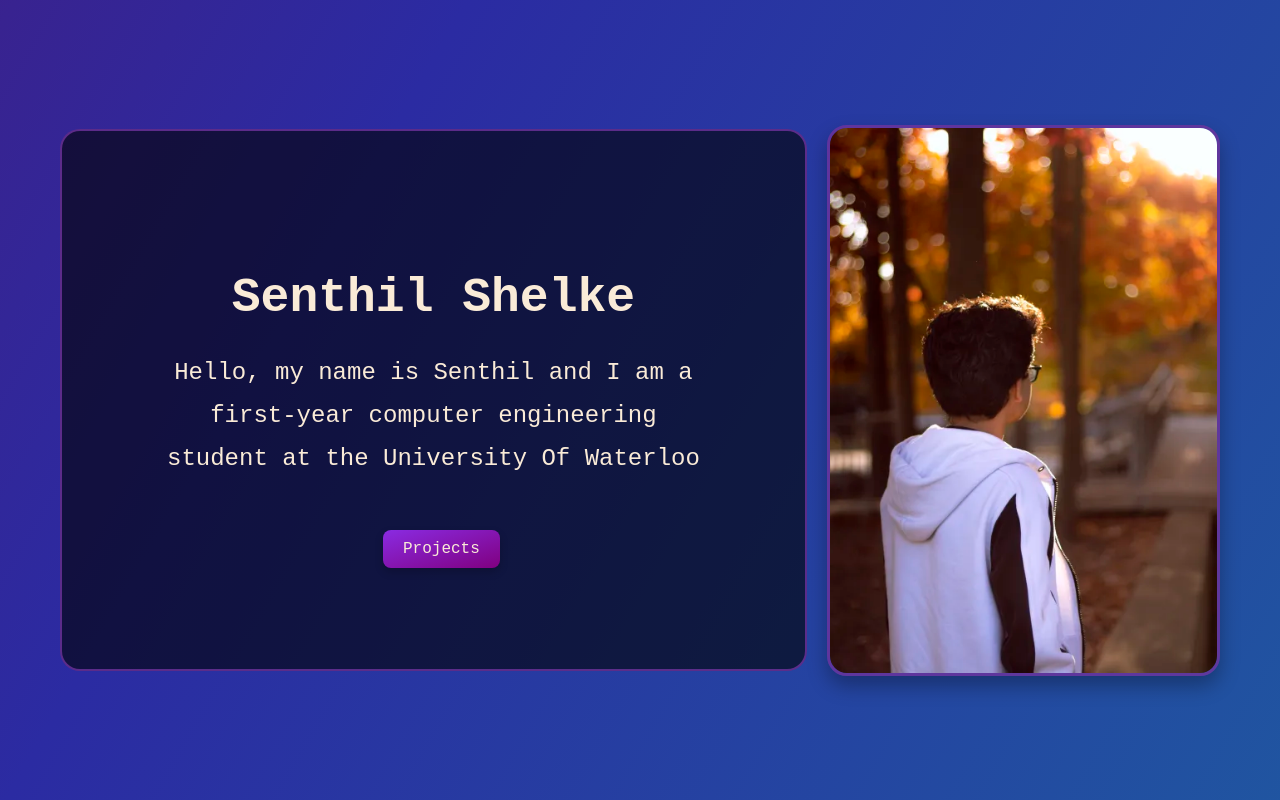
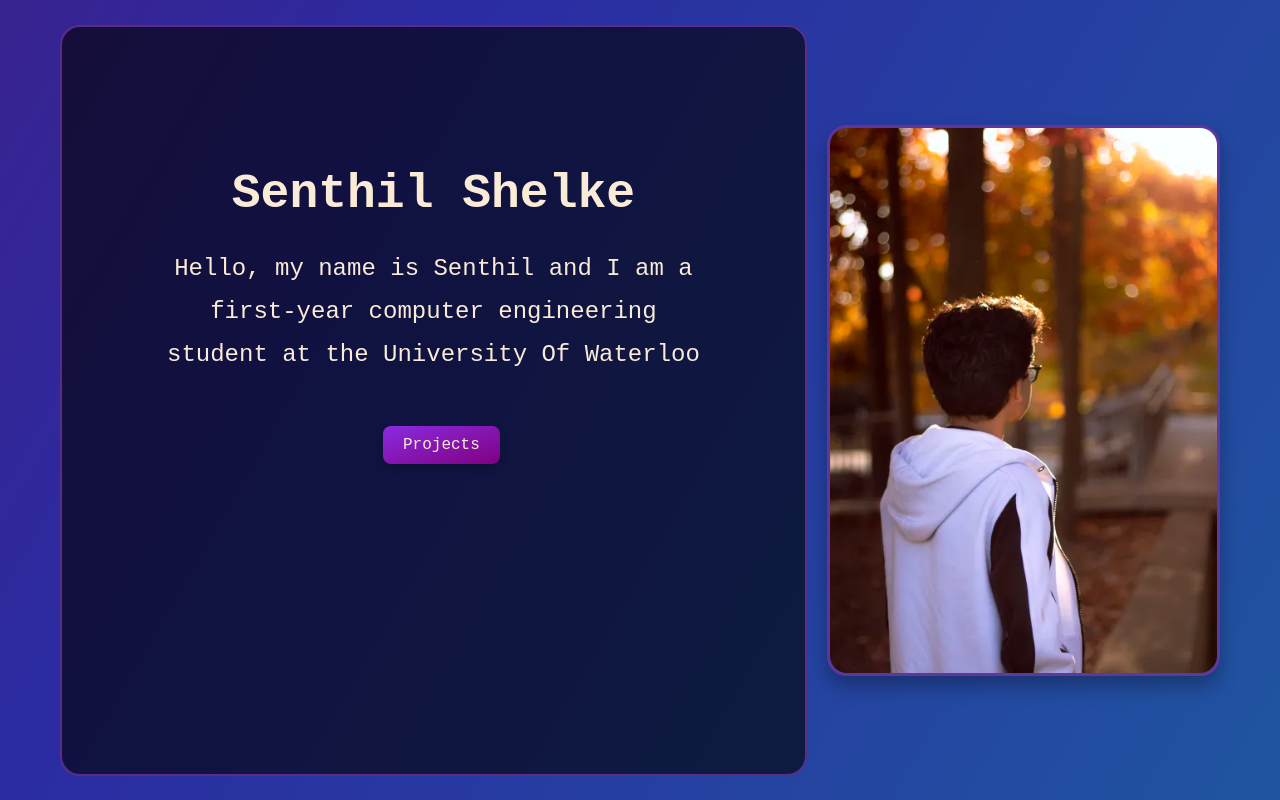
Before and after one commit to SenthilShelke/senthil-website, a React (Vite) app: page / in a window 1280 px wide. Built offline with nearby package versions, Linux system fonts and the light colour scheme.

Commit message:
update text height

```diff
--- a/src/index.css
+++ b/src/index.css
@@ -72,6 +72,7 @@ body {
   background: rgba(0, 0, 0, 0.6);
   border-radius: 20px;
   border: 2px solid rgba(110, 50, 157, 0.8);
+  height: 545px;
 }
 
 .name {
```
